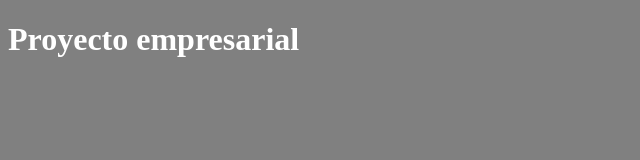
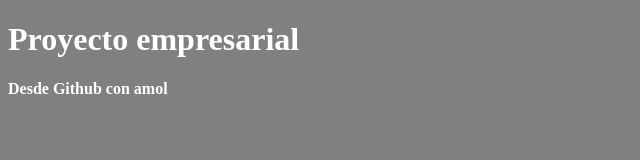
Before and after one commit to jluisgarcia/CursoGitPildoras, a plain HTML site: page index.html in a window 1280 px wide. Shown: the whole page, without its empty margins (0-640 px from the left). Drawn offline with Linux system fonts and the light colour scheme.

Commit message:
actualizado index desde Github

```diff
--- a/index.html
+++ b/index.html
@@ -9,5 +9,6 @@
   </head>
   <body>
     <h1>Proyecto empresarial</h1>
+    <p>Desde Github con amol</p>
   </body>
 </html>
```
